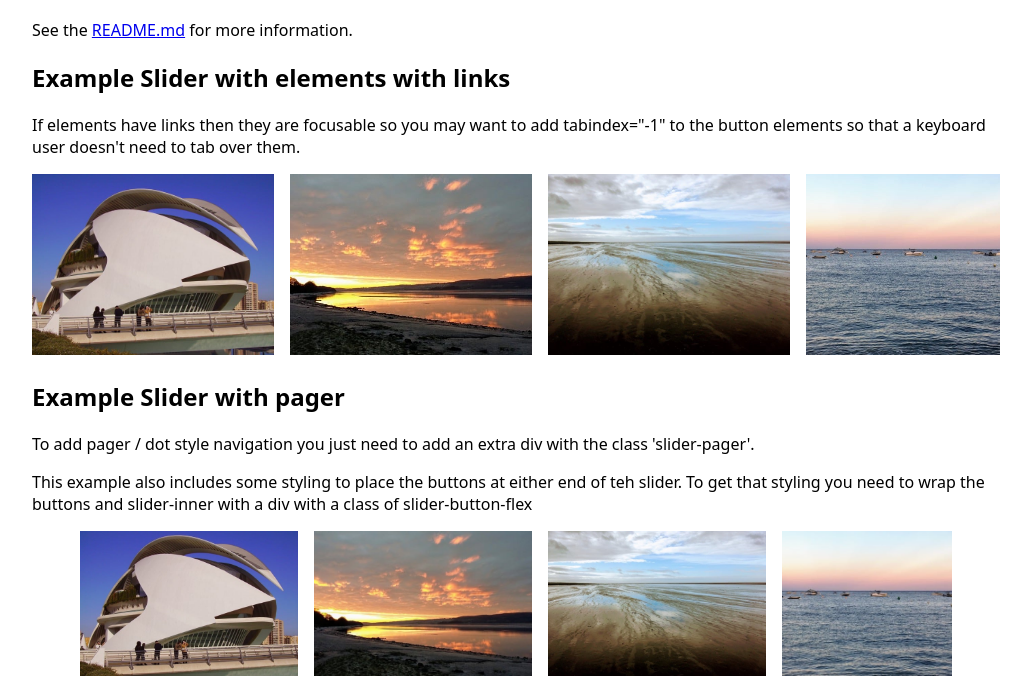
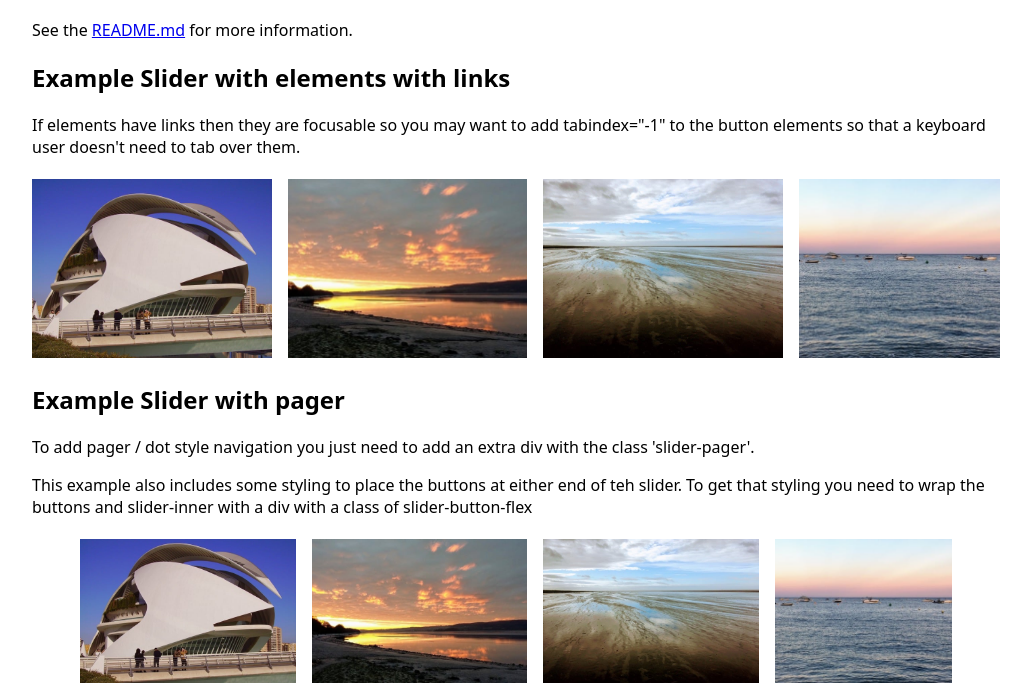
Before and after one commit to mikeh74/liteslider, a website built with Parcel: page demo/index.html in a window 1280 px wide. Shown: the part 83-781 px from the top of the page, without its empty margins (124-1155 px from the left). Built offline with nearby package versions, Linux system fonts and the light colour scheme.

Commit message:
Tidying up but no additional release

```diff
--- a/src/slider.scss
+++ b/src/slider.scss
@@ -2,28 +2,14 @@
   display: none !important;
 }
 
-// .slider-wrapper {
-//   position: relative;
-//   margin: 0;
-// }
-
-// .slider-wrapper::after {
-//   content: "";
-//   position: absolute;
-//   /* background: linear-gradient(to right, rgba(255, 255, 255, 0) 0%, rgba(255, 255, 255,0) 95%, rgba(255, 255, 255, 1) 100%); */
-//   inset: 0;
-//   pointer-events: none;
-// }
-
 .slider {
   &-inner {
     will-change: scroll-position;
-    // width: 100%;
     display: flex;
     // required for pager elements to be calculated correctly
     position: relative;
     gap: 0 1rem;
-    // margin: 1rem 0;
+    padding: 5px;
     scroll-snap-type: x mandatory;
     overflow-x: scroll;
     overflow-y: hidden;
@@ -36,6 +22,14 @@
     &::-webkit-scrollbar {
       display: none;
     }
+
+    a {
+      display: flex;
+      justify-content: center;
+      align-items: center;
+      height: 100%;
+    }
+
   }
 
   &-item {
```
Also changed, not shown: README.md, dist/index.js, dist/slider.css, 2 other files.
